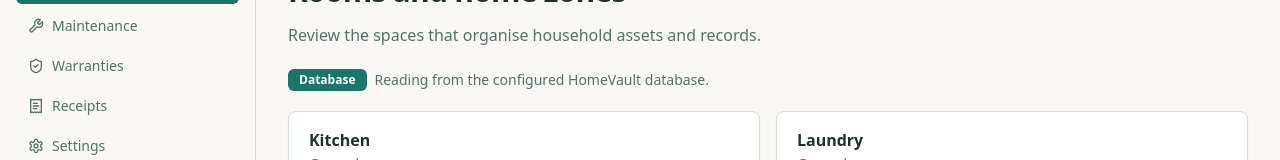
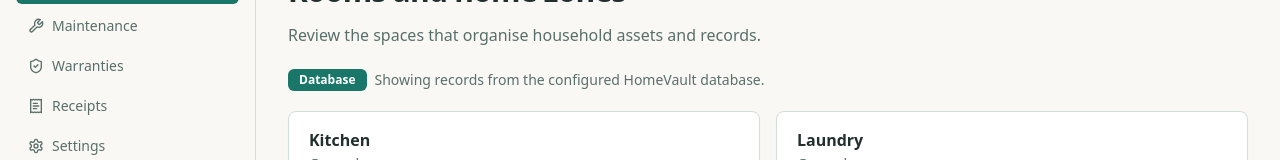
Before and after one commit to LatinMaestro/HomeVault, a Next.js app: page /vault/rooms in a window 1280 px wide. Shown: the part 161-321 px from the top of the page. Built offline with nearby package versions, Linux system fonts and the light colour scheme; no server answers; the database is empty.

Commit message:
Simplify data source note copy

```diff
--- a/src/components/data-source-note.tsx
+++ b/src/components/data-source-note.tsx
@@ -9,8 +9,8 @@ export function DataSourceNote({ source }: { source: DataSource }) {
       </Badge>
       <span>
         {source === "database"
-          ? "Reading from the configured HomeVault database."
-          : "Using built-in sample data because DATABASE_URL is not configured or unavailable."}
+          ? "Showing records from the configured HomeVault database."
+          : "Showing built-in sample records because a live database is not connected for this view."}
       </span>
     </div>
   );
```
